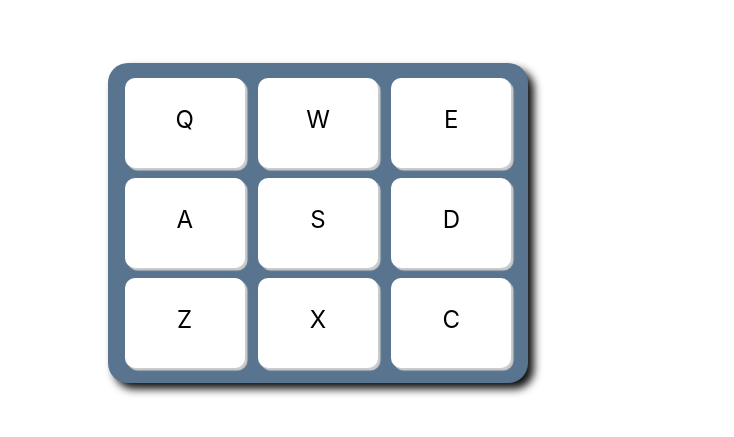
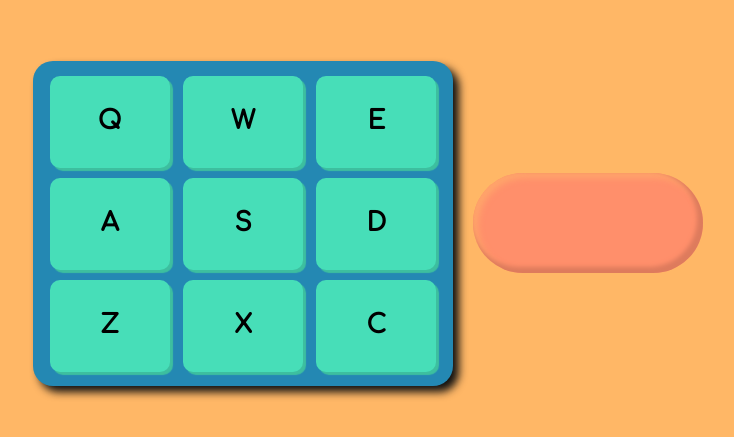
Before and after one commit to MauroLG/drum-machine, a React (Create React App) app: page / in a window 1280 px wide. Shown: the part 177-614 px from the top of the page, without its empty margins (272-1006 px from the left). Built offline with nearby package versions, Linux system fonts and the light colour scheme.

Commit message:
Agregados algunos estilos

```diff
--- a/public/index.html
+++ b/public/index.html
@@ -3,6 +3,8 @@
   <head>
     <meta charset="utf-8" />
     <link rel="icon" href="%PUBLIC_URL%/favicon.ico" />
+    <link href="https://fonts.googleapis.com/css2?family=Comfortaa:wght@500&display=swap" rel="stylesheet">
+    <link href="https://fonts.googleapis.com/css2?family=Fredoka+One&display=swap" rel="stylesheet">
     <meta name="viewport" content="width=device-width, initial-scale=1" />
     <meta name="theme-color" content="#000000" />
     <meta
--- a/src/App.css
+++ b/src/App.css
@@ -5,6 +5,7 @@ html, body, #root, .App {
   height: 100%;
   width: 100%;
   text-align: center;
+  background-color: #ffb766;
 }
 
 #drum-machine{
@@ -13,17 +14,25 @@ html, body, #root, .App {
 }
 
 #display {
- width:  100px;
+ margin-left: 20px;
+ width:  230px;
  height: 100px;
  text-align: center;
  line-height: 100px;
+ font-family: 'Fredoka One', cursive;
+ font-size:  2em;
+ background-color:  #FF8F6B;
+ border-radius: 100px;
+ color: brown;
+ /*box-shadow: inset 4px -4px 5px 2px #DE7B5D, inset -3px 3px 6px 2px #FFA56B;*/
+ box-shadow: inset -4px -4px 4px 2px #DE7B5D, inset 3px 3px 6px 2px #FFA56B;
 }
 
 
 .container-pad {
-  height: 300px;
+  height: 305px;
   width: 400px;
-  background-color: #59748f;
+  background-color: #2488B3;
   margin: auto;
   display: inline-flex;
   flex-wrap: wrap;
@@ -31,20 +40,22 @@ html, body, #root, .App {
   padding:  10px;
   border-radius: 20px;
   box-shadow: 6px 6px 8px #111;
+  font-family: 'Comfortaa', cursive;
+  font-weight: 600;
 }
 
 .drum-pad {
-  font-size: 1.5em;
+  font-size: 1.6em;
   margin:  5px;
   flex: 0 0 120px;
-  background-color: #FFF;
-  line-height: 1.5em;
-  box-shadow: 2.5px 2.5px 1px #CCC;
+  background-color: #47DEB8;
+  line-height: 1.6em;
+  box-shadow: 3px 3px 1px #3DBF9F;
   border-radius: 10px;
 }
 
 .drum-pad:active{
-  box-shadow: inset 3px 3px 2px #C1C1C1;
-  background-color: #EEEEEE;
+  box-shadow: inset 3px 3px 2px #BD5E3E;
+  background-color: #E06D48;
   outline: none;
 }
--- a/src/DrumPad.js
+++ b/src/DrumPad.js
@@ -30,8 +30,8 @@ class DrumPad extends React.Component {
 			this.audio.currentTime = 0
 			this.props.handleDisplay(this.props.id)
 			this.setState({
-				backgroundBtn: '#EEEEEE',
-				boxShadowBtn: 'inset 3px 3px 2px #C1C1C1',
+				backgroundBtn: '#E06D48',
+				boxShadowBtn: 'inset 3px 3px 2px #BD5E3E',
 				outlineBtn: 'none'
 			})
 		}
```
